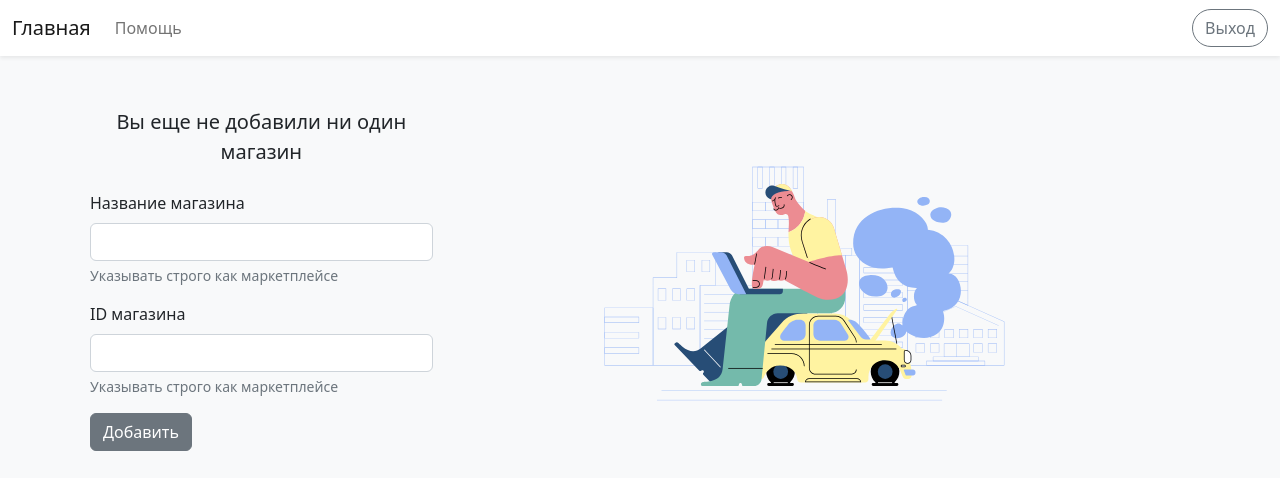
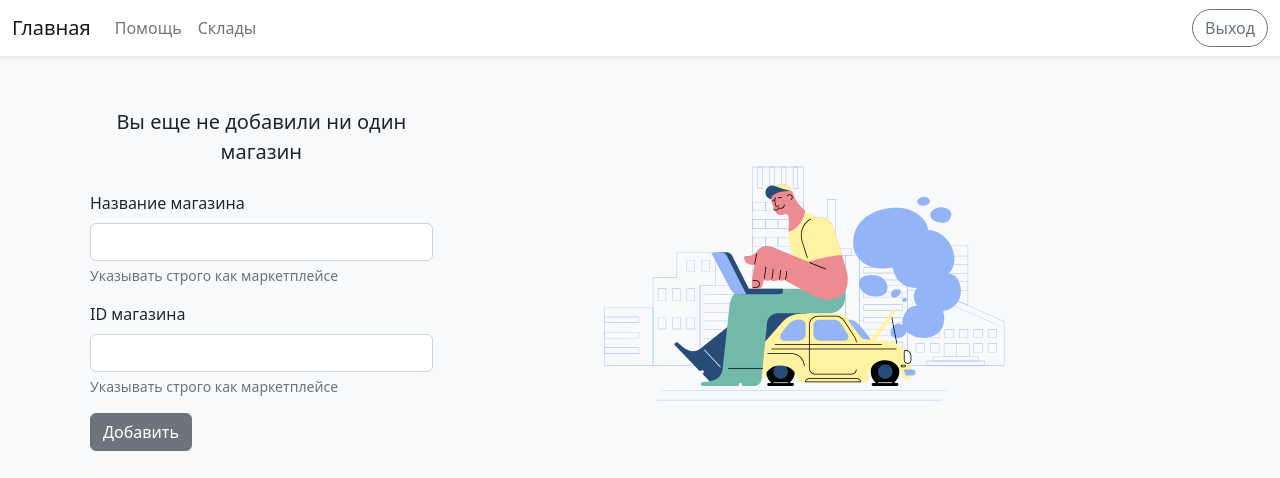
Before and after one commit to usbtypec1/kaspi_stocks_manager, a Django app: page /accounts/companies/ in a window 1280 px wide. Shown: the top 478 px of the page. Run offline with Django 4.2, Linux system fonts and the light colour scheme; the visitor is signed in with stand-in values (Sample User, id 1); some libraries are stand-ins or nearby versions.

Commit message:
:lipstick: Add nav to `stores` in header

```diff
--- a/account/templates/account/components/header.html
+++ b/account/templates/account/components/header.html
@@ -31,6 +31,11 @@
                     <li class="nav-item">
                         <a class="nav-link" href="">
                             Помощь
+                        </a>
+                    </li>
+                    <li class="nav-item">
+                        <a href="{% url 'stores__list' %}" class="nav-link">
+                            Склады
                         </a>
                     </li>
                 </ul>
```
